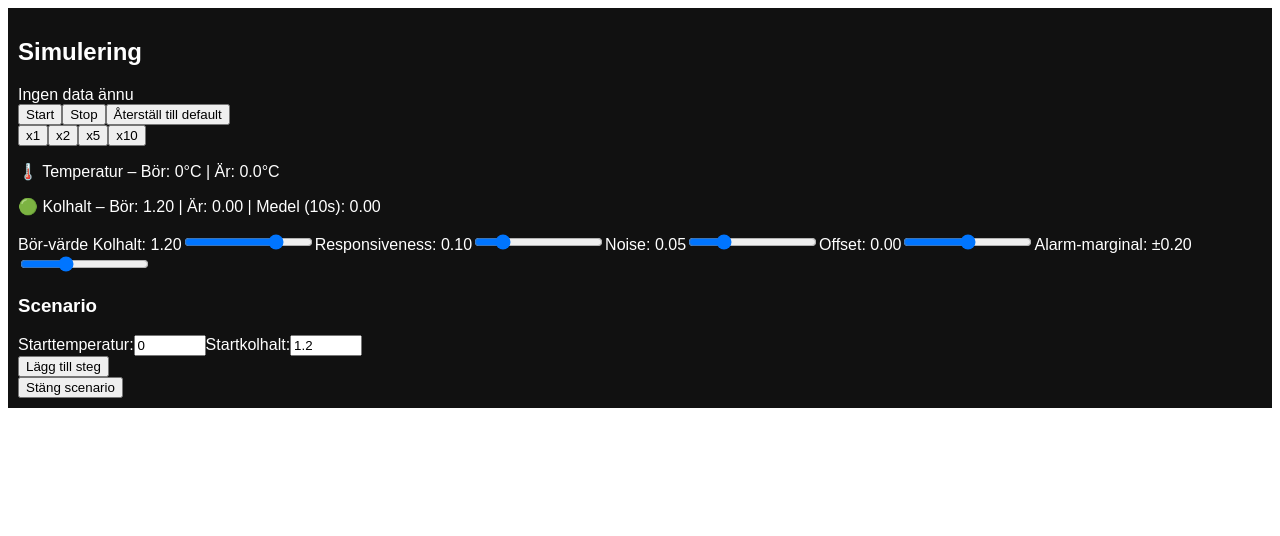
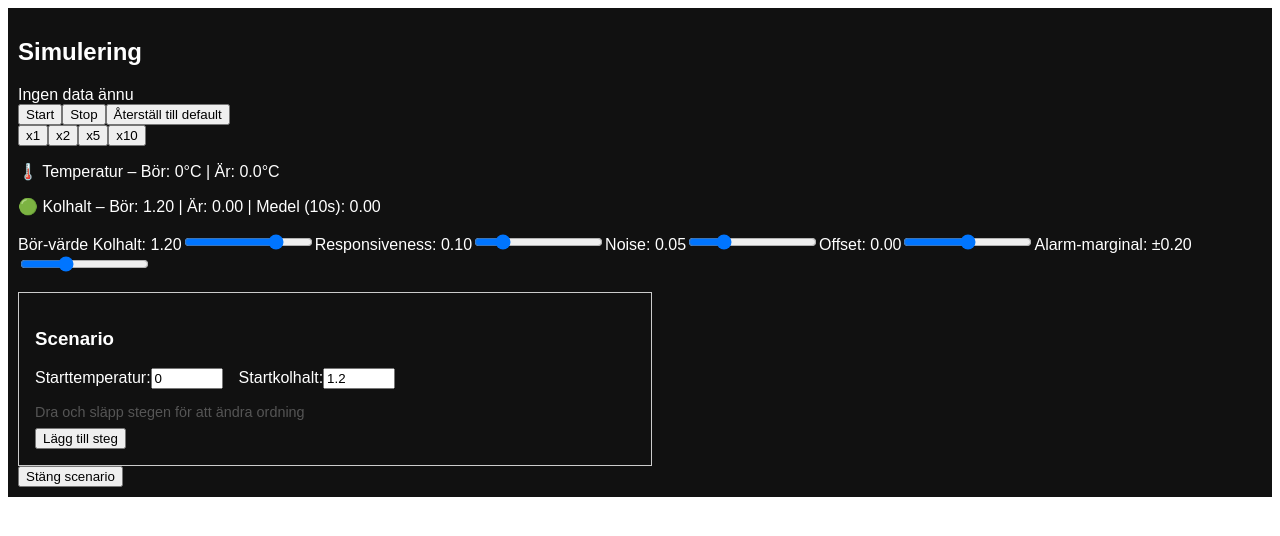
Before and after one commit to kim-kristiansson/ocss-curves, a React (Vite) app in the folder ocss-curves/: page / in a window 1280 px wide. Both pictures are taken after a click on the button "Skapa scenario". Shown: the top 536 px of the page. Built offline with nearby package versions, Linux system fonts and the light colour scheme.

Commit message:
style: improve scenario editor drag visuals

```diff
--- a/ocss-curves/src/components/ScenarioEditor.tsx
+++ b/ocss-curves/src/components/ScenarioEditor.tsx
@@ -91,18 +91,25 @@ export default function ScenarioEditor({ scenario, setScenario }: Props) {
                     />
                 </label>
             </div>
+            <p className="drag-hint">Dra och släpp stegen för att ändra ordning</p>
             {scenario.steps.map((step, i) => (
                 <div
                     key={i}
-                    className="scenario-step"
-                    draggable
-                    onDragStart={() => handleDragStart(i)}
+                    className={`scenario-step ${dragIndex === i ? "dragging" : ""}`}
                     onDragOver={allowDrop}
                     onDrop={(e) => {
                         e.stopPropagation();
                         handleDrop(i);
                     }}
                 >
+                    <span
+                        className="drag-handle"
+                        draggable
+                        onDragStart={() => handleDragStart(i)}
+                        onDragEnd={() => setDragIndex(null)}
+                    >
+                        ⋮⋮
+                    </span>
                     <label>
                         Typ:
                         <select
--- a/ocss-curves/src/index.css
+++ b/ocss-curves/src/index.css
@@ -0,0 +1,48 @@
+body {
+  font-family: sans-serif;
+}
+
+.scenario-editor {
+  border: 1px solid #ccc;
+  padding: 1rem;
+  margin-top: 1rem;
+  max-width: 600px;
+}
+
+.drag-hint {
+  font-size: 0.9rem;
+  color: #555;
+  margin-bottom: 0.5rem;
+}
+
+.scenario-step {
+  position: relative;
+  padding: 0.75rem 0.5rem 0.5rem 0.5rem;
+  margin-bottom: 0.5rem;
+  border: 1px solid #ddd;
+  background: #fdfdfd;
+}
+
+.scenario-step.dragging {
+  opacity: 0.5;
+}
+
+.drag-handle {
+  position: absolute;
+  top: 0.25rem;
+  right: 0.25rem;
+  cursor: grab;
+  user-select: none;
+}
+
+.field-pair {
+  display: flex;
+  gap: 1rem;
+  margin-bottom: 0.5rem;
+}
+
+.controls-fields {
+  margin-top: 0.5rem;
+  padding: 0.5rem;
+  border-left: 3px solid #ccc;
+}
```
